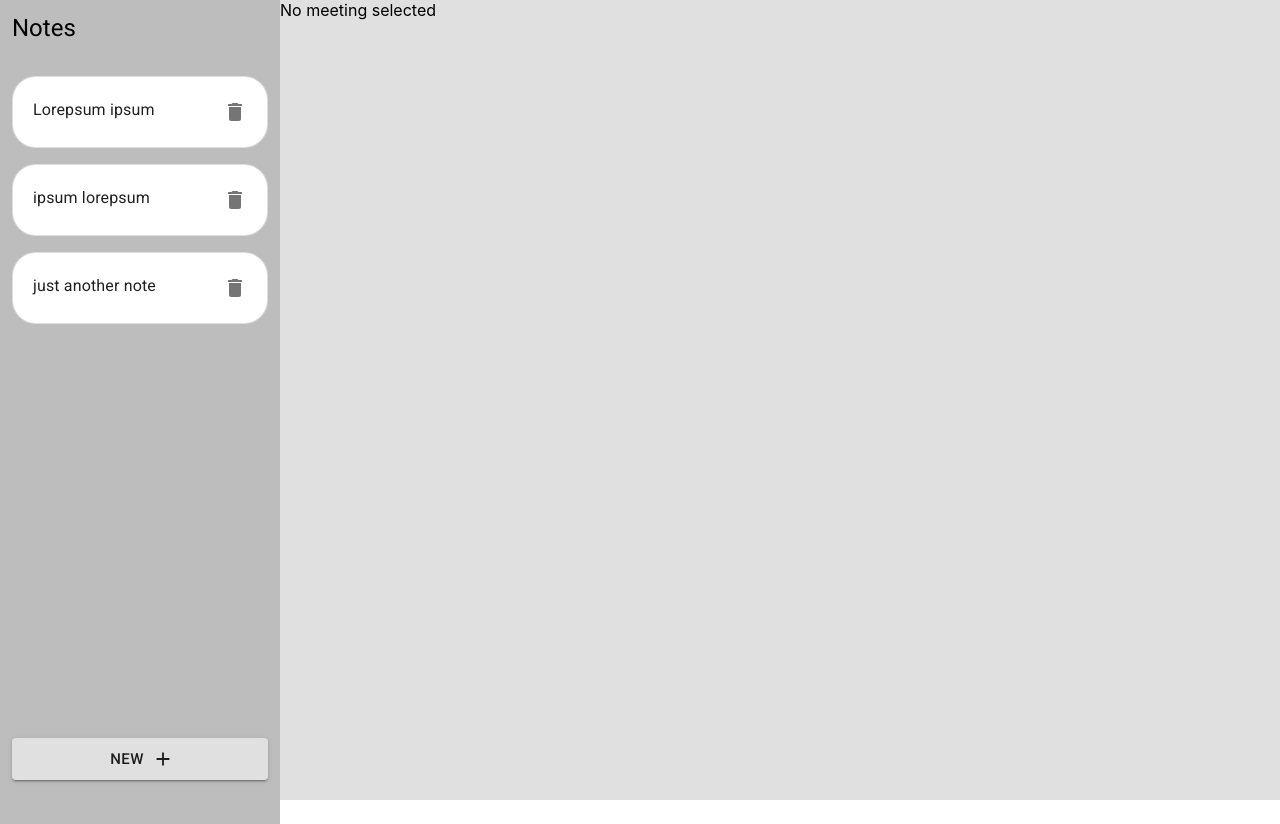
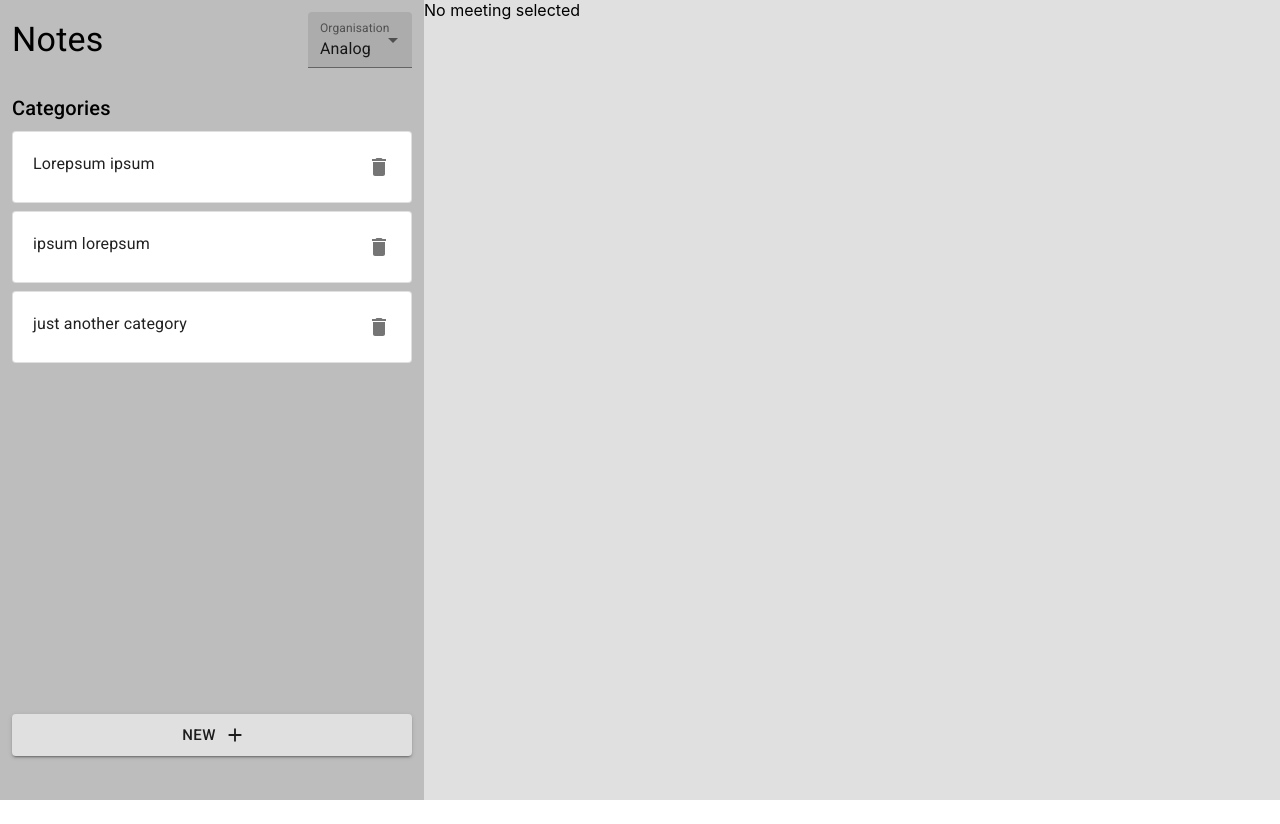
Before and after one commit to paulrimiru/notes-app, a React (Create React App) app: page / in a window 1280 px wide. After the commit the page ends 800 px from the top, so only its background shows below. Built offline with nearby package versions, Linux system fonts and the light colour scheme.

Commit message:
feat(notes): add notes disply functionality

```diff
--- /dev/null
+++ b/src/components/CategoryList/index.tsx
@@ -0,0 +1,30 @@
+import { Typography } from '@material-ui/core';
+import React from 'react';
+
+import NoteListItem from '../CategoryListItem';
+
+export interface Category {
+  id: string;
+  title: string;
+  mode: 'edit' | 'display';
+}
+
+export interface NoteListProps {
+  data: Category[];
+  onSave: (note: { title: string; id: string }) => void;
+  onDelete: (id: string) => void;
+  onClick: (id: string) => void;
+}
+
+const NoteList = ({ data, onSave, onDelete, onClick }: NoteListProps) => {
+  return (
+    <div className="list">
+      <Typography variant="h6" gutterBottom>
+        Categories
+      </Typography>
+      { data.map(note => <NoteListItem id={note.id} title={note.title} mode={note.mode} onSave={onSave} onDelete={onDelete} onClick={onClick} />) }
+    </div>
+  )
+}
+
+export default NoteList;
--- /dev/null
+++ b/src/components/CategoryListItem/index.tsx
@@ -0,0 +1,60 @@
+import React, { useState } from 'react';
+
+import { Paper } from '@material-ui/core';
+
+import useCategoryItemStyles from './styles';
+import Typography from '@material-ui/core/Typography/Typography';
+import IconButton from '@material-ui/core/IconButton';
+import DeleteIcon from '@material-ui/icons/Delete';
+import TextField from '@material-ui/core/TextField/TextField';
+import DoneIcon from '@material-ui/icons/Done';
+
+export interface CategoryListItemProps {
+  id: string;
+  title: string;
+  mode: 'edit' | 'display';
+  onSave: (note: { title: string; id: string }) => void;
+  onDelete: (id: string) => void;
+  onClick: (id: string) => void;
+}
+
+const CategoryListItem = ({ title, mode, onSave, onDelete, onClick, id }: CategoryListItemProps) => {
+  const classes = useCategoryItemStyles();
+  const [value, setvalue] = useState(title);
+
+  const handleSave = () => { onSave({ id, title: value }); };
+
+  const displayMode = (
+    <>
+      <Typography variant="body1" gutterBottom className={classes.title} >
+        { title }
+      </Typography>
+      <IconButton aria-label="delete"  onClick={() => { onDelete(id); }}>
+        <DeleteIcon />
+      </IconButton>
+    </>
+  )
+
+  const editMode = (
+    <>
+      <TextField
+        label="Category"
+        variant="filled"
+        className={classes.newCategoryTextField}
+        autoFocus
+        value={value}
+        onKeyPress={(event) => { if (event.key === 'Enter') { handleSave(); }}}
+        onChange={e => setvalue(e.target.value)}/>
+      <IconButton aria-label="done" onClick={handleSave}>
+        <DoneIcon />
+      </IconButton>
+    </>
+  )
+
+  return (
+  <Paper variant="outlined" className={classes.container} onClick={() => onClick(id)}>
+    { mode === 'edit' ? editMode : displayMode }
+  </Paper>)
+}
+
+export default CategoryListItem;
--- /dev/null
+++ b/src/components/CategoryListItem/styles.ts
@@ -0,0 +1,28 @@
+import { makeStyles } from "@material-ui/core/styles";
+
+const useStyles = makeStyles((theme) => ({
+  container: {
+    display: "flex",
+    flexDirection: "row",
+    justifyContent: "space-between",
+    alignItems: "center",
+    padding: 8,
+    marginBottom: 8,
+    // borderRadius: 24,
+    height: 54,
+    backgroudColor: '#e0e0e0',
+
+    '&:hover': {
+      cursor: "pointer",
+    }
+  },
+  title: {
+    paddingLeft: 12,
+  },
+  newCategoryTextField: {
+    flexGrow: 1,
+    paddingLeft: 12,
+  }
+}));
+
+export default useStyles;
--- a/src/components/NoteList/index.tsx
+++ /dev/null
@@ -1,25 +0,0 @@
-import React from 'react';
-
-import NoteListItem from '../NoteListItem';
-
-export interface Note {
-  id: string;
-  title: string;
-  mode: 'edit' | 'display';
-}
-
-export interface NoteListProps {
-  data: Note[];
-  onSave: (note: { title: string; id: string }) => void;
-  onDelete: (id: string) => void;
-}
-
-const NoteList = ({ data, onSave, onDelete }: NoteListProps) => {
-  return (
-    <div className="list">
-      { data.map(note => <NoteListItem id={note.id} title={note.title} mode={note.mode} onSave={onSave} onDelete={onDelete} />) }
-    </div>
-  )
-}
-
-export default NoteList;
--- a/src/components/NoteListItem/index.tsx
+++ b/src/components/NoteListItem/index.tsx
@@ -1,36 +1,52 @@
+import { List, ListItem, ListItemAvatar, Avatar, ListItemText, Typography, Divider, IconButton, TextField, ListItemSecondaryAction } from '@material-ui/core';
 import React, { useState } from 'react';
-
-import { Paper } from '@material-ui/core';
-
-import useNoteItemStyles from './styles';
-import Typography from '@material-ui/core/Typography/Typography';
-import IconButton from '@material-ui/core/IconButton';
 import DeleteIcon from '@material-ui/icons/Delete';
-import TextField from '@material-ui/core/TextField/TextField';
+import useStyles from './styles';
 import DoneIcon from '@material-ui/icons/Done';
 
-export interface NoteListItemProps {
+export interface Note {
+  name: string;
   id: string;
-  title: string;
   mode: 'edit' | 'display';
-  onSave: (note: { title: string; id: string }) => void;
+}
+
+export interface NoteListProps {
+  note: Note;
+  onNoteSelected: (id: string) => void;
+  onSave: (note: { name: string; id: string }) => void;
   onDelete: (id: string) => void;
 }
 
-const NoteListItem = ({ title, mode, onSave, onDelete, id }: NoteListItemProps) => {
-  const classes = useNoteItemStyles();
-  const [value, setvalue] = useState(title);
+const NoteList = ({ note, onNoteSelected, onSave, onDelete }: NoteListProps) => {
+  const classes = useStyles();
+  const [value, setvalue] = useState(note.name);
 
-  const handleSave = () => { onSave({ id, title: value }); };
+  console.log(note)
+
+  const handleSave = () => { onSave({ id: note.id, name: value }); };
 
   const displayMode = (
     <>
-      <Typography variant="body1" gutterBottom className={classes.title} >
-        { title }
-      </Typography>
-      <IconButton aria-label="delete"  onClick={() => { onDelete(id); }}>
-        <DeleteIcon />
-      </IconButton>
+      <ListItemAvatar>
+      <Avatar className={classes.avatar}>{note.name.split("")[0]?.toLocaleUpperCase()}</Avatar>
+      </ListItemAvatar>
+      <ListItemText
+        primary={note.name}
+        secondary={<>
+          <Typography
+            component="span"
+            variant="body2"
+            className={classes.inline}
+            color="textPrimary"
+          >
+            Last Modified: 15-06-2020
+          </Typography>
+        </>} />
+        <ListItemSecondaryAction>
+          <IconButton edge="end" aria-label="delete"  onClick={() => onDelete(note.id)}>
+            <DeleteIcon />
+          </IconButton>
+        </ListItemSecondaryAction>
     </>
   )
 
@@ -51,9 +67,13 @@ const NoteListItem = ({ title, mode, onSave, onDelete, id }: NoteListItemProps)
   )
 
   return (
-  <Paper variant="outlined" className={classes.container}>
-    { mode === 'edit' ? editMode : displayMode }
-  </Paper>)
+    <>
+      <ListItem alignItems="flex-start" button>
+        { note.mode === 'edit' ? editMode : displayMode }
+      </ListItem>
+      <Divider variant="inset" component="li" />
+    </>
+  )
 }
 
-export default NoteListItem;
+export default NoteList;
--- a/src/components/NoteListItem/styles.ts
+++ b/src/components/NoteListItem/styles.ts
@@ -1,28 +1,24 @@
-import { makeStyles } from "@material-ui/core/styles";
+import { makeStyles, Theme, createStyles } from "@material-ui/core";
+import { deepOrange } from "@material-ui/core/colors";
 
-const useStyles = makeStyles((theme) => ({
-  container: {
-    display: "flex",
-    flexDirection: "row",
-    justifyContent: "space-between",
-    alignItems: "center",
-    padding: 8,
-    marginBottom: 16,
-    borderRadius: 24,
-    height: 54,
-    backgroudColor: '#e0e0e0',
-
-    '&:hover': {
-      cursor: "pointer",
+const useStyles = makeStyles((theme: Theme) =>
+  createStyles({
+    root: {
+      width: '100%',
+      backgroundColor: theme.palette.background.paper,
+    },
+    inline: {
+      display: 'inline',
+    },
+    avatar: {
+      color: theme.palette.getContrastText(deepOrange.A200),
+      backgroundColor: deepOrange.A200,
+    },
+    newNoteTextField: {
+      flexGrow: 1,
+      paddingLeft: 12,
     }
-  },
-  title: {
-    paddingLeft: 12,
-  },
-  newNoteTextField: {
-    flexGrow: 1,
-    paddingLeft: 12,
-  }
-}));
+  }),
+);
 
 export default useStyles;
--- a/src/pages/App/App.scss
+++ b/src/pages/App/App.scss
@@ -18,16 +18,47 @@
 
     &-master {
       display: flex;
-      flex-direction: column;
+      flex-direction: row;
       justify-content: flex-start;
       height: 100%;
-      width: 20%;
-      padding: 12px;
       background-color: #bdbdbd;
 
-      &__list {
+      &__categories {
         display: flex;
         flex-direction: column;
+        justify-content: flex-start;
+        width: 400px;
+        padding: 12px;
+
+        &-header {
+          display: flex;
+          flex-direction: row;
+          justify-content: space-between;
+          align-items: center;
+        }
+      }
+
+      &__notes {
+        display: flex;
+        flex-direction: column;
+        flex-grow: 1;
+        width: 0px;
+        opacity: 0;
+        margin: 0px;
+        transition: width 500ms cubic-bezier(0.4, 0, 0.6, 1) 100ms, margin 450ms cubic-bezier(0.4, 0, 0.6, 1) 50ms, opacity 250ms cubic-bezier(0.25, 0.46, 0.45, 0.94);
+
+        &-visible {
+          display: flex;
+          flex-direction: column;
+          flex-grow: 1;
+          width: 400px;
+          opacity: 1;
+          margin: 24px 24px 12px 24px;
+          transition: width 500ms cubic-bezier(0.4, 0, 0.6, 1), margin 750ms cubic-bezier(0.4, 0, 0.6, 1), opacity 250ms cubic-bezier(0.25, 0.46, 0.45, 0.94) 200ms;
+        }
+      }
+
+      &__list {
         flex-grow: 1;
         margin-top: 24px;
       }
--- a/src/pages/App/index.tsx
+++ b/src/pages/App/index.tsx
@@ -1,17 +1,23 @@
-import { Button } from '@material-ui/core';
+import { Button, List } from '@material-ui/core';
 import React, { useState } from 'react';
 
 import Typography from '@material-ui/core/Typography/Typography';
 import AddIcon from '@material-ui/icons/Add';
 
 import useAppStyles from './styles';
+import CategoryList, { Category } from '../../components/CategoryList';
 
 import './App.scss';
-import NoteList, { Note } from '../../components/NoteList';
+import { Note } from '../../components/NoteListItem';
+import NoteListItem from '../../components/NoteListItem';
+import TextField from '@material-ui/core/TextField/TextField';
 
 function App() {
 
-  const [categories, setCategories] = useState<Note[]>(["Lorepsum ipsum", "ipsum lorepsum", "just another note"].map((note, index) => ({ id: index.toString(), title: note, mode: 'display' })));
+  const [categories, setCategories] = useState<Category[]>(["Lorepsum ipsum", "ipsum lorepsum", "just another category"].map((note, index) => ({ id: index.toString(), title: note, mode: 'display' })));
+  const [notes, setNotes] = useState<Note[]>(["Lorepsum", "just another note"].map((note, index) => ({ id: index.toString(), name: note, mode: 'display' })));
+  const [openNotesPane, setopenNotesPane] = useState(false);
+
   const classes = useAppStyles();
 
   const handleDelete = (id: string) => {
@@ -36,15 +42,58 @@ function App() {
     setCategories([...categories, { title: '', id: (categories.length).toString(), mode: 'edit' }])
   }
 
+  const addNewNote = () => {
+    setNotes([...notes, { name: '', id: (notes.length).toString(), mode: 'edit' }])
+  }
+
+  const toogleNotes = () => {
+    setopenNotesPane(!openNotesPane);
+  }
+
+  const handleSaveNote = (myNote: {name: string, id: string}) => {
+    setNotes(notes.map(note => {
+      if (note.id === myNote.id) {
+        return {
+          ...note,
+          name: myNote.name,
+          mode: 'display'
+        }
+      }
+
+      return note;
+    }))
+  }
+
+  const handleDeleteNote = (id: string) => {
+    setNotes(notes.filter(note => note.id !== id))
+  }
+
   return (
     <div className="app">
       <div className="app-container">
         <div className="app-container-master">
-          <Typography variant="h5" gutterBottom>
+          <div className="app-container-master__categories">
+            <div className="app-container-master__categories-header">
+              <Typography variant="h4">
                 Notes
               </Typography>
+              <TextField
+                select
+                label="Organisation"
+                SelectProps={{
+                  native: true,
+                }}
+                variant="filled"
+              >
+                {['Analog', 'Google', 'Amazon'].map((option) => (
+                  <option key={option} value={option}>
+                    {option}
+                  </option>
+                ))}
+              </TextField>
+            </div>
             <div className="app-container-master__list">
-            <NoteList data={categories} onSave={handleSave} onDelete={handleDelete} />
+              <CategoryList data={categories} onSave={handleSave} onDelete={handleDelete} onClick={toogleNotes} />
             </div>
             <Button
               variant="contained"
@@ -57,6 +106,27 @@ function App() {
               New
             </Button>
           </div>
+          <div className={`app-container-master__notes${openNotesPane ? '-visible' : '' }`}>
+            <Typography variant="h6" gutterBottom>
+              Categories Notes
+            </Typography>
+            <List className={classes.notesList}>
+              {
+                notes.map(note => (<NoteListItem note={note} onNoteSelected={toogleNotes} onSave={handleSaveNote} onDelete={handleDeleteNote}/>))
+              }
+            </List>
+            <Button
+              variant="contained"
+              color="primary"
+              size="large"
+              className={classes.button}
+              endIcon={<AddIcon />}
+              onClick={addNewNote}
+            >
+              New
+            </Button>
+          </div>
+        </div>
         <div className="app-container-detail">
           No meeting selected
         </div>
--- a/src/pages/App/styles.ts
+++ b/src/pages/App/styles.ts
@@ -4,6 +4,9 @@ const useStyles = makeStyles((theme) => ({
   button: {
     marginBottom: theme.spacing(4),
   },
+  notesList: {
+    flexGrow: 1,
+  }
 }));
 
 export default useStyles;
```
Also changed, not shown: src/components/CategoryList/note-list.scss (added). Lines whose indentation alone changed are shown as unchanged.
